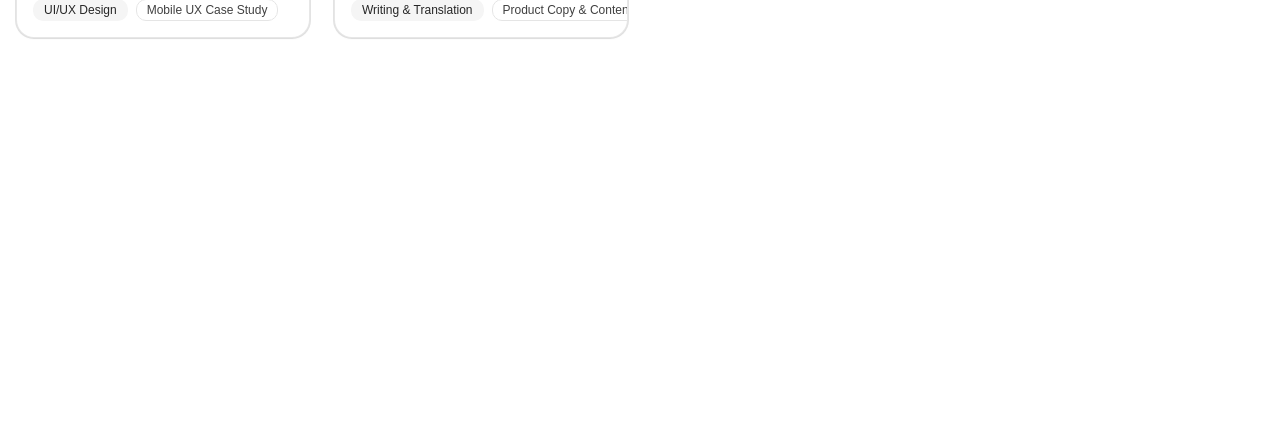
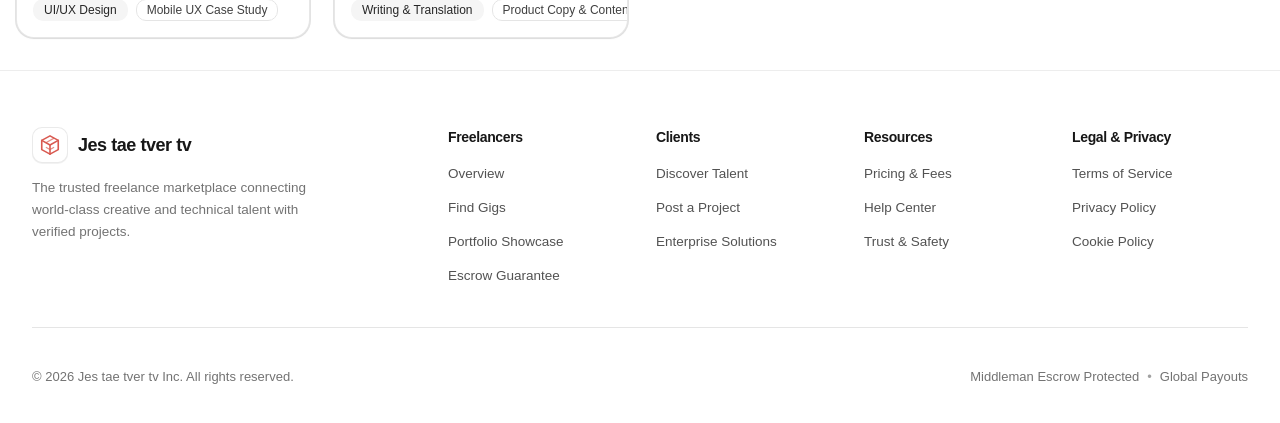
Before and after one commit to HongTicTic/EyKorBan, a React (Vite) app: page / in a window 1280 px wide. Shown: the part 1327-1750 px from the top of the page. Before the commit the page ends 1397 px from the top, so only its background shows below. Built offline with nearby package versions, Linux system fonts and the light colour scheme.

Commit message:
Add footer

```diff
--- a/src/App.tsx
+++ b/src/App.tsx
@@ -1,11 +1,13 @@
 import { Header } from "./components/header"
 import Home from "./pages/Home"
+import { Footer } from "./components/footer"
 
 export function App() {
   return (
     <>
       <Header />
       <Home/>
+      <Footer />
     </>
   )
 }
```
